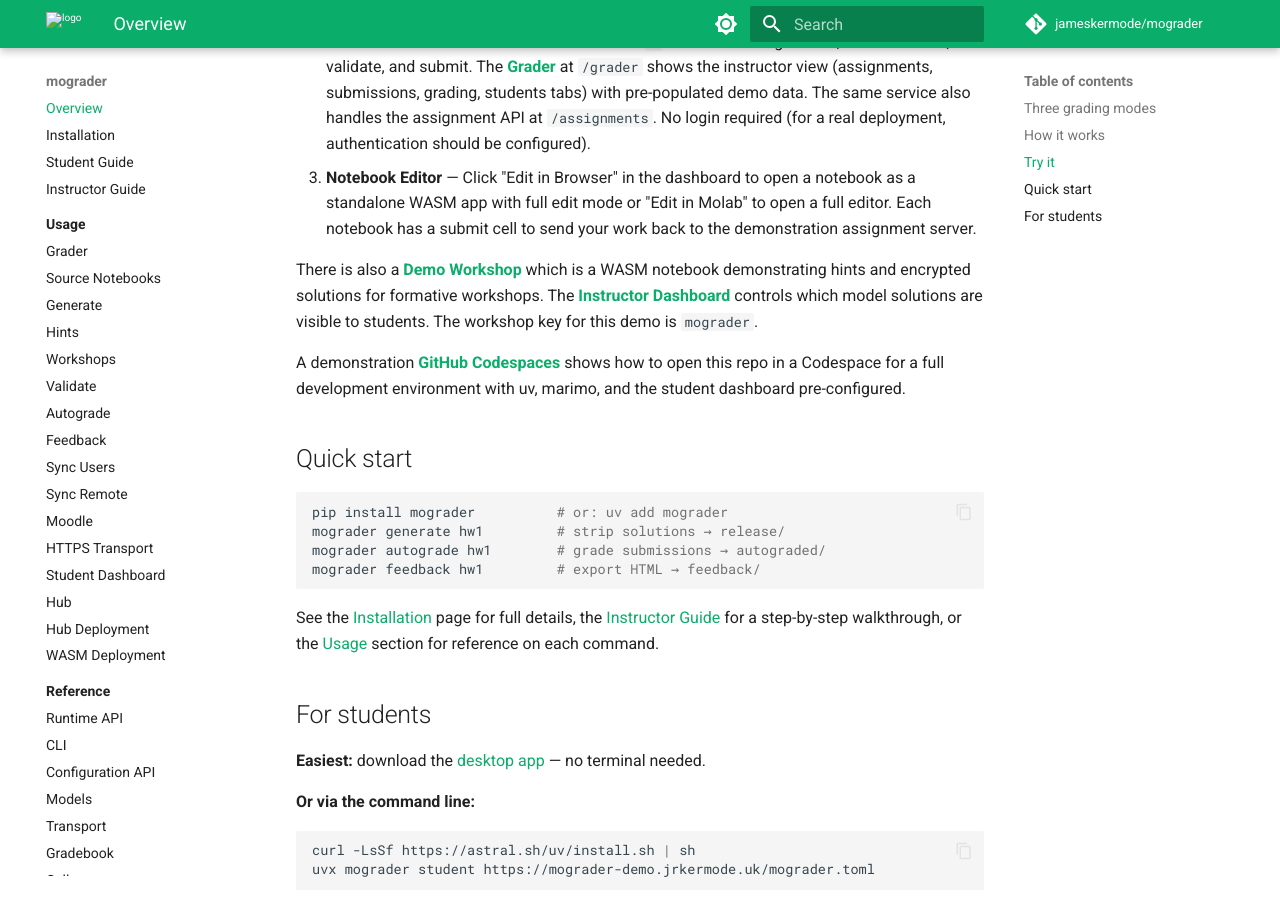
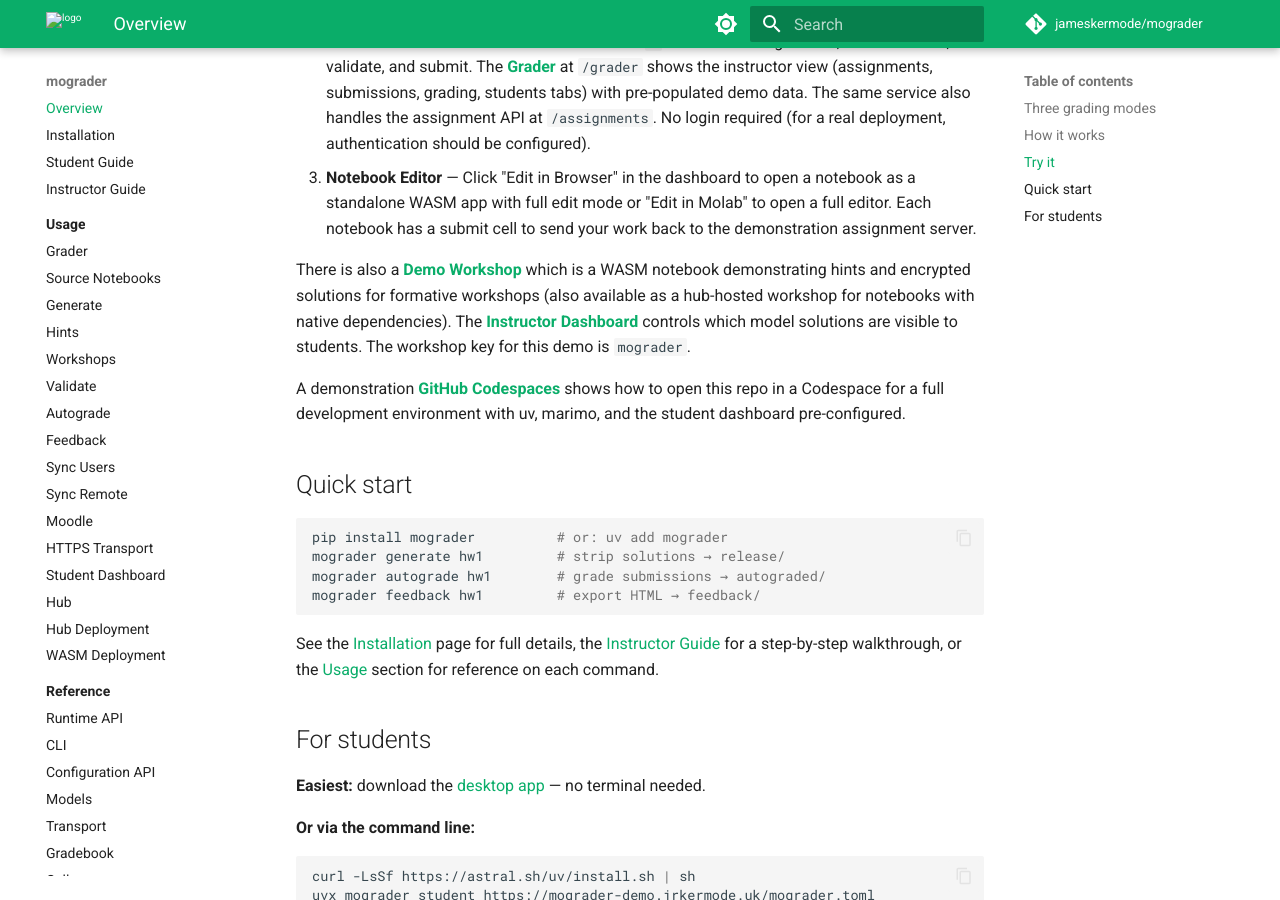
Before and after one commit to jameskermode/mograder, an MkDocs documentation site: the page built from docs/index.md, in a window 1280 px wide and 900 px high, scrolled down 1255 px. Built offline with MkDocs 1.6.1 and Material for MkDocs 9.7.7, drawn with Linux system fonts in a browser that asks for light colours; comment, search, counter and statistics services are not loaded.

Commit message:
Update demo links: workshop dashboard at hub-mounted path
Co-Authored-By: Claude Opus 4.6 (1M context) <noreply@anthropic.com>

```diff
--- a/docs/index.md
+++ b/docs/index.md
@@ -37,7 +37,7 @@ A live demo is available with three components:
 2. **[Hub](https://mograder-demo.jrkermode.uk)** — Multi-user student notebook server at `/`. Download assignments, edit in marimo, validate, and submit. The **[Grader](https://mograder-demo.jrkermode.uk/grader)** at `/grader` shows the instructor view (assignments, submissions, grading, students tabs) with pre-populated demo data. The same service also handles the assignment API at `/assignments`. No login required (for a real deployment, authentication should be configured).
 3. **Notebook Editor** — Click "Edit in Browser" in the dashboard to open a notebook as a standalone WASM app with full edit mode or "Edit in Molab" to open a full editor. Each notebook has a submit cell to send your work back to the demonstration assignment server.
 
-There is also a **[Demo Workshop](https://jameskermode.github.io/mograder/dashboard/notebooks/demo-workshop.html)** which is a WASM notebook demonstrating hints and encrypted solutions for formative workshops. The **[Instructor Dashboard](https://mograder-demo.jrkermode.uk/dashboard.html#token=mograder-demo-secret)** controls which model solutions are visible to students. The workshop key for this demo is `mograder`.
+There is also a **[Demo Workshop](https://jameskermode.github.io/mograder/dashboard/notebooks/demo-workshop.html)** which is a WASM notebook demonstrating hints and encrypted solutions for formative workshops (also available as a hub-hosted workshop for notebooks with native dependencies). The **[Instructor Dashboard](https://mograder-demo.jrkermode.uk/workshop/demo-workshop/dashboard.html#token=mograder-demo-secret)** controls which model solutions are visible to students. The workshop key for this demo is `mograder`.
 
 A demonstration **[GitHub Codespaces](https://codespaces.new/jameskermode/mograder)** shows how to open this repo in a Codespace for a full development environment with uv, marimo, and the student dashboard pre-configured.
 
```
Also changed, not shown: README.md (+1 -1 lines).
